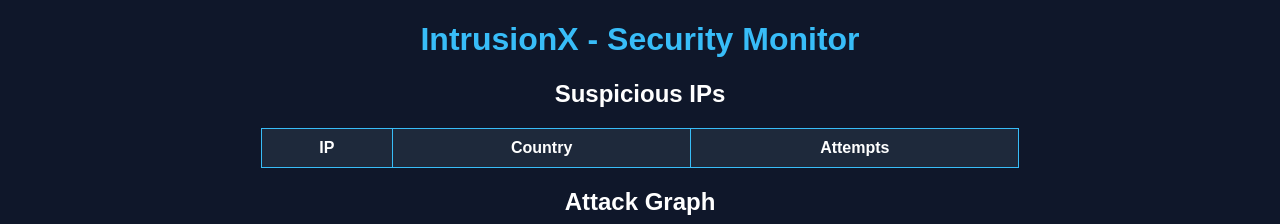
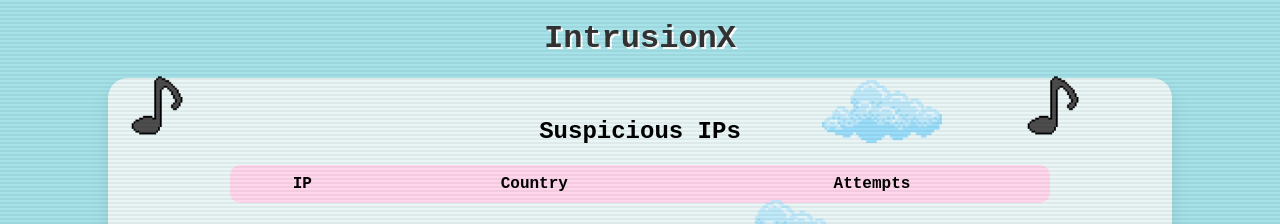
Before and after one commit to tisssam/IntrusionX, a Flask app: page / in a window 1280 px wide. Shown: the top 224 px of the page. Run offline with Flask 3, Linux system fonts and the light colour scheme; data that the repository does not hold is empty.

Commit message:
Final version of IntrusionX dashboard with attack map and pixel UI

```diff
--- a/static/style.css
+++ b/static/style.css
@@ -1,30 +1,167 @@
 body {
-	background-color: #0f172a;
-	color: white;
-	font-family: Arial, sans-serif;
+	background: #a6e3e9;
+	font-family: "Courier New", monospace;
 	text-align: center;
+	margin: 0;
+	overflow-x: hidden;
 }
 
+
+/* CRT retro effect */
+
+body::after {
+	content: "";
+	position: fixed;
+	top: 0;
+	left: 0;
+	width: 100%;
+	height: 100%;
+	background: repeating-linear-gradient( 0deg, rgba(0, 0, 0, 0.05), rgba(0, 0, 0, 0.05) 2px, transparent 2px, transparent 4px);
+	pointer-events: none;
+}
+
+
+/* header */
+
 h1 {
-	color: #38bdf8;
+	font-size: 32px;
+	margin-top: 20px;
+	color: #333;
+	text-shadow: 2px 2px white;
 }
+
+
+/* clouds */
+
+.cloud {
+	position: absolute;
+	width: 120px;
+	opacity: 0.8;
+	animation: float 30s linear infinite;
+}
+
+@keyframes float {
+	0% {
+		transform: translateX(-200px);
+	}
+	100% {
+		transform: translateX(120vw);
+	}
+}
+
+
+/* dashboard box */
+
+.dashboard {
+	background: #eaf6f6;
+	border-radius: 20px;
+	padding: 20px;
+	width: 80%;
+	margin: auto;
+	box-shadow: 0 10px 20px rgba(0, 0, 0, 0.1);
+}
+
+
+/* table */
 
 table {
 	margin: auto;
 	border-collapse: collapse;
-	width: 60%;
+	width: 80%;
+	background: white;
+	border-radius: 10px;
+	overflow: hidden;
 }
 
-th,
-td {
-	border: 1px solid #38bdf8;
+th {
+	background: #ffd6ec;
 	padding: 10px;
 }
 
-th {
-	background-color: #1e293b;
+td {
+	padding: 10px;
 }
 
 tr:nth-child(even) {
-	background-color: #1e293b;
+	background: #f5f5f5;
 }
+
+
+/* graph */
+
+canvas {
+	background: white;
+	padding: 10px;
+	border-radius: 10px;
+}
+
+
+/* map */
+
+#map {
+	margin: auto;
+	border-radius: 10px;
+	width: 80%;
+	height: 400px;
+}
+
+
+/* floating music notes */
+
+.note {
+	position: absolute;
+	font-size: 40px;
+	animation: floatNote 8s infinite ease-in-out;
+}
+
+@keyframes floatNote {
+	0% {
+		transform: translateY(0)
+	}
+	50% {
+		transform: translateY(-20px)
+	}
+	100% {
+		transform: translateY(0)
+	}
+}
+
+.cloud {
+	position: absolute;
+	width: 120px;
+	animation: float 30s linear infinite;
+}
+
+@keyframes float {
+	0% {
+		transform: translateX(-200px);
+	}
+	100% {
+		transform: translateX(120vw);
+	}
+}
+
+.note {
+	position: absolute;
+	width: 60px;
+	animation: floatNote 6s infinite ease-in-out;
+}
+
+@keyframes floatNote {
+	0% {
+		transform: translateY(0)
+	}
+	50% {
+		transform: translateY(-20px)
+	}
+	100% {
+		transform: translateY(0)
+	}
+}
+
+.mascot {
+	position: fixed;
+	bottom: 20px;
+	right: 20px;
+	width: 120px;
+}
--- a/templates/index.html
+++ b/templates/index.html
@@ -12,14 +12,29 @@
 	<script src="https://cdn.jsdelivr.net/npm/chart.js"></script>
 
 	<link rel="stylesheet" href="https://unpkg.com/leaflet/dist/leaflet.css" />
-
 	<script src="https://unpkg.com/leaflet/dist/leaflet.js"></script>
 
 </head>
 
 <body>
 
-	<h1>IntrusionX - Security Monitor</h1>
+	<h1>IntrusionX</h1>
+
+	<!-- clouds -->
+
+	<img class="cloud" style="top:80px" src="/static/images/cloud.png">
+	<img class="cloud" style="top:200px;animation-duration:40s" src="/static/images/cloud.png">
+
+	<!-- music notes -->
+
+	<img class="note" style="left:10%" src="/static/images/note.png">
+	<img class="note" style="left:80%" src="/static/images/note.png">
+
+	<!-- teddy mascot -->
+
+	<img class="mascot" src="/static/images/teddy.png">
+
+	<div class="dashboard">
 
 		<h2>Suspicious IPs</h2>
 
@@ -37,11 +52,13 @@
 
 		<h2>Attack Graph</h2>
 
-	<canvas id="attackChart" width="400" height="200"></canvas>
+		<canvas id="attackChart"></canvas>
 
 		<h2>Attack Map</h2>
 
-	<div id="map" style="height:400px;"></div>
+		<div id="map"></div>
+
+	</div>
 
 	<script>
 		let chart
@@ -53,7 +70,6 @@
 		}).addTo(map)
 
 		let markers = []
-
 
 		async function fetchAlerts() {
 
@@ -106,7 +122,6 @@
 
 		}
 
-
 		function updateChart(labels, values) {
 
 			const ctx = document.getElementById('attackChart')
```
Also changed, not shown: static/images/cloud.png (added), static/images/note.png (added), static/images/teddy.png (added). Lines whose indentation alone changed are shown as unchanged.
